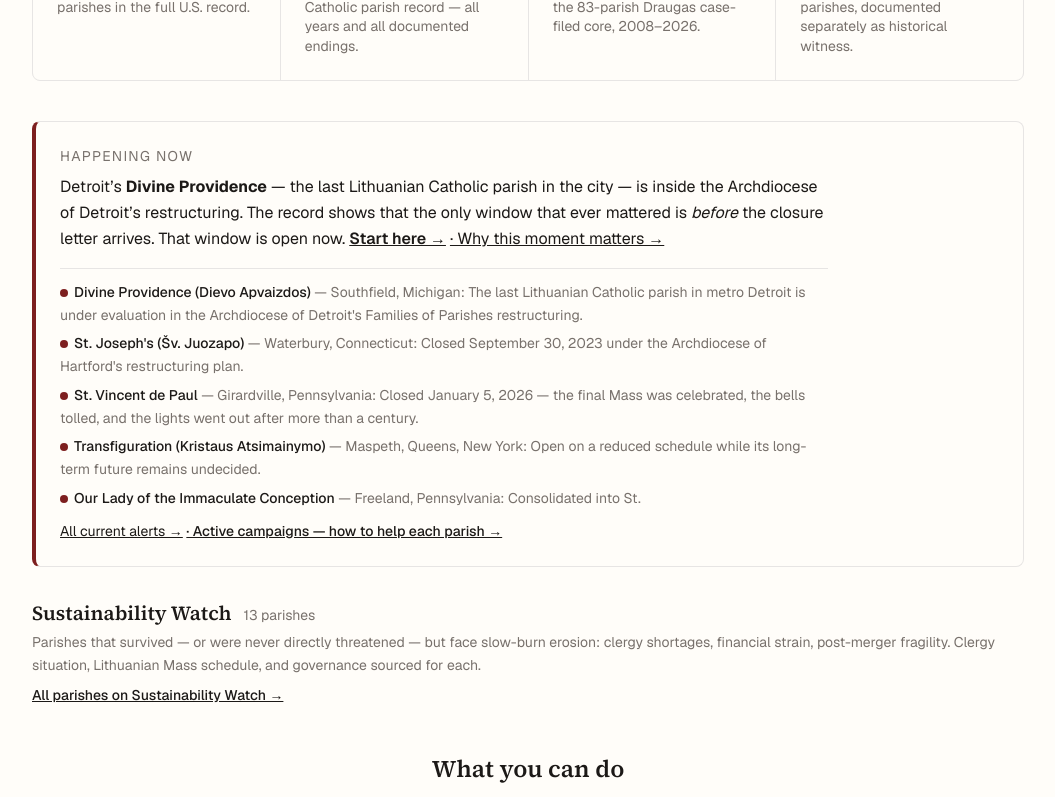
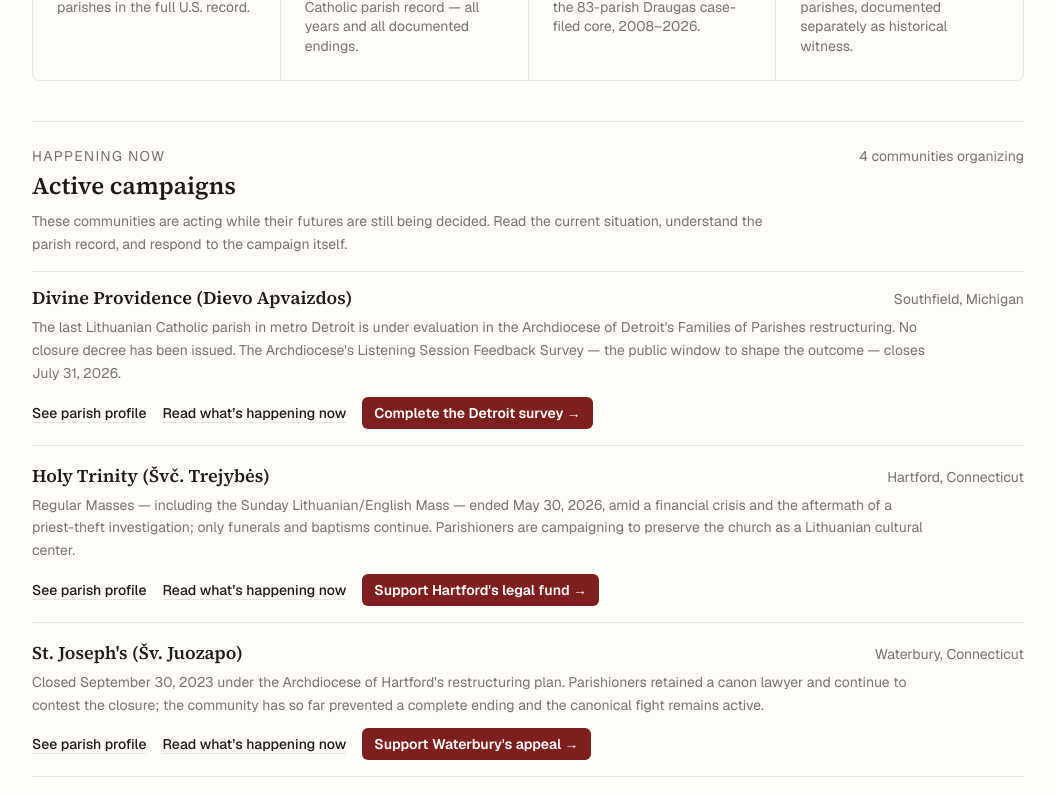
Before and after one commit to LietuvaAI/save-our-lithuanian-parishes, a Next.js app: page / in a window 1280 px wide. Shown: the part 1120-1917 px from the top of the page, without its empty margins (112-1167 px from the left). Built offline with nearby package versions, Linux system fonts and the light colour scheme.

Commit message:
Lead homepage alerts with active campaigns

```diff
--- a/app/page.tsx
+++ b/app/page.tsx
@@ -15,6 +15,34 @@ const REG_NATCATH = usRegistryParishes().filter(
   (p) => p.congregation_class === "national_catholic_pncc",
 ).length;
 const WATCH_COUNT = (alertsData as { sustainabilityWatch: unknown[] }).sustainabilityWatch.length;
+
+type CurrentAlert = {
+  kind: string;
+  parishLink: string;
+  whatChanged: string;
+};
+
+type CurrentCampaign = {
+  id: string;
+  entity: string;
+  place: string;
+  parishLink: string;
+  hearthUrl: string;
+  actionUrl: string;
+  actionLabel: string;
+};
+
+const currentAlerts = alertsData.alerts as CurrentAlert[];
+const activeCampaigns = (alertsData.campaigns as CurrentCampaign[])
+  .map((campaign) => ({
+    ...campaign,
+    alert: currentAlerts.find(
+      (alert) =>
+        alert.kind === "active" && alert.parishLink === campaign.parishLink,
+    ),
+  }))
+  .filter((campaign) => campaign.alert)
+  .slice(0, 4);
 
 const STATS = [
   {
@@ -113,61 +141,76 @@ export default function Home() {
       </section>
 
       <section
-        className="mt-10 rounded-lg border border-rule p-5 sm:p-6"
-        style={{ borderLeft: "4px solid var(--mark-closed)" }}
+        className="mt-10 border-y border-rule py-5 sm:py-6"
       >
-        <p className="text-sm uppercase tracking-widest text-muted">
-          Happening now
+        <div className="flex flex-wrap items-baseline justify-between gap-2">
+          <div>
+            <p className="text-sm uppercase tracking-widest text-muted">
+              Happening now
+            </p>
+            <h2 className="mt-1 font-serif text-2xl font-semibold">
+              Active campaigns
+            </h2>
+          </div>
+          <span className="text-sm text-muted">
+            {activeCampaigns.length} communities organizing
+          </span>
+        </div>
+        <p className="mt-2 max-w-3xl text-sm leading-relaxed text-muted">
+          These communities are acting while their futures are still being
+          decided. Read the current situation, understand the parish record,
+          and respond to the campaign itself.
         </p>
-        <p className="mt-2 leading-relaxed max-w-3xl">
-          Detroit&rsquo;s <strong>Divine Providence</strong>{" "}&mdash; the
-          last Lithuanian Catholic parish in the city &mdash; is inside the
-          Archdiocese
-          of Detroit&rsquo;s restructuring. The record shows that the only
-          window that ever mattered is <em>before</em> the closure letter
-          arrives. That window is open now.{" "}
+
+        <div className="mt-4 divide-y divide-rule border-y border-rule">
+          {activeCampaigns.map((campaign) => (
+            <article key={campaign.id} className="py-4 first:pt-3 last:pb-3">
+              <div className="flex flex-wrap items-baseline justify-between gap-x-3 gap-y-1">
+                <h3 className="font-serif text-lg font-semibold">
+                  {campaign.entity}
+                </h3>
+                <span className="text-sm text-muted">{campaign.place}</span>
+              </div>
+              <p className="mt-1 max-w-4xl text-sm leading-relaxed text-muted">
+                {campaign.alert?.whatChanged}
+              </p>
+              <div className="mt-3 flex flex-wrap items-center gap-x-4 gap-y-2 text-sm">
+                <Link
+                  href={campaign.parishLink}
+                  className="font-medium underline decoration-rule underline-offset-4 hover:text-accent"
+                >
+                  See parish profile
+                </Link>
+                <a
+                  href={campaign.hearthUrl}
+                  target="_blank"
+                  rel="noopener noreferrer"
+                  className="font-medium underline decoration-rule underline-offset-4 hover:text-accent"
+                >
+                  Read what&rsquo;s happening now
+                </a>
+                <a
+                  href={campaign.actionUrl}
+                  target="_blank"
+                  rel="noopener noreferrer"
+                  className="inline-flex rounded-md px-3 py-1.5 font-semibold text-white transition-opacity hover:opacity-90"
+                  style={{ background: "var(--mark-closed)" }}
+                >
+                  {campaign.actionLabel} &rarr;
+                </a>
+              </div>
+            </article>
+          ))}
+        </div>
+
+        <p className="mt-3 text-sm">
           <Link
-            href="/start-here"
-            className="font-semibold underline hover:text-accent whitespace-nowrap"
+            href="/under-threat"
+            className="font-medium underline underline-offset-4 hover:text-accent"
           >
-            Start here →
-          </Link>{" "}
-          <Link
-            href="/who-does-the-parish-belong-to"
-            className="underline hover:text-accent whitespace-nowrap"
-          >
-            · Why this moment matters →
+            See all current alerts and campaign evidence &rarr;
           </Link>
         </p>
-        <ul className="mt-4 space-y-1.5 border-t border-rule pt-3 text-sm leading-relaxed max-w-3xl">
-          {(alertsData.alerts as { id: string; level: string; entity: string; place: string; parishLink: string; whatChanged: string }[])
-            .filter((a) => a.level === "red")
-            .map((a) => (
-              <li key={a.id}>
-                <span
-                  className="mr-1.5 inline-block h-2 w-2 rounded-full bg-accent"
-                  aria-hidden
-                />
-                <Link href={a.parishLink} className="font-medium hover:underline">
-                  {a.entity}
-                </Link>
-                <span className="text-muted">
-                  {" "}&mdash; {a.place}: {a.whatChanged.split(". ")[0].replace(/\.$/, "")}.
-                </span>
-              </li>
-            ))}
-          <li className="pt-1">
-            <Link href="/under-threat" className="underline hover:text-accent text-sm">
-              All current alerts &rarr;
-            </Link>{" "}
-            <a
-              href="https://blog.saveourlithuanianparishes.org/p/active-campaigns"
-              className="underline hover:text-accent text-sm font-medium"
-            >
-              · Active campaigns — how to help each parish →
-            </a>
-          </li>
-        </ul>
       </section>
 
       <section className="mt-8">
```
Also changed, not shown: data/alerts.json.
